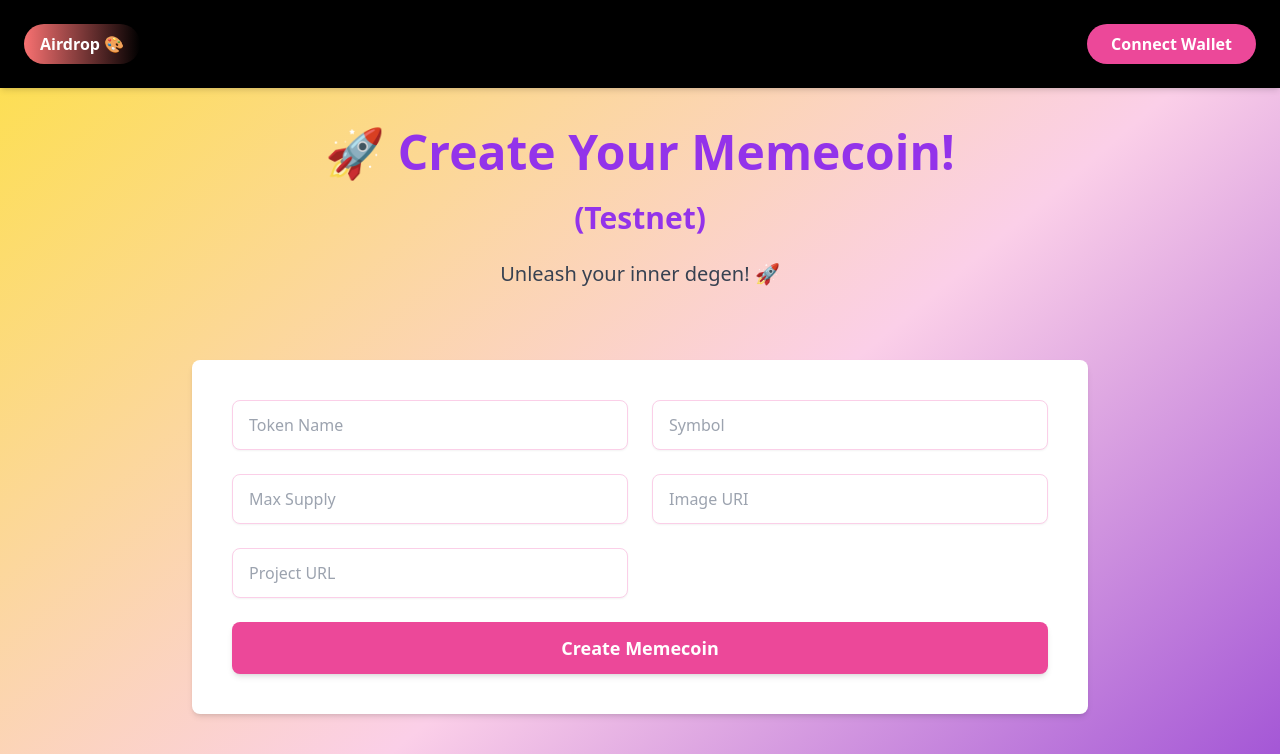
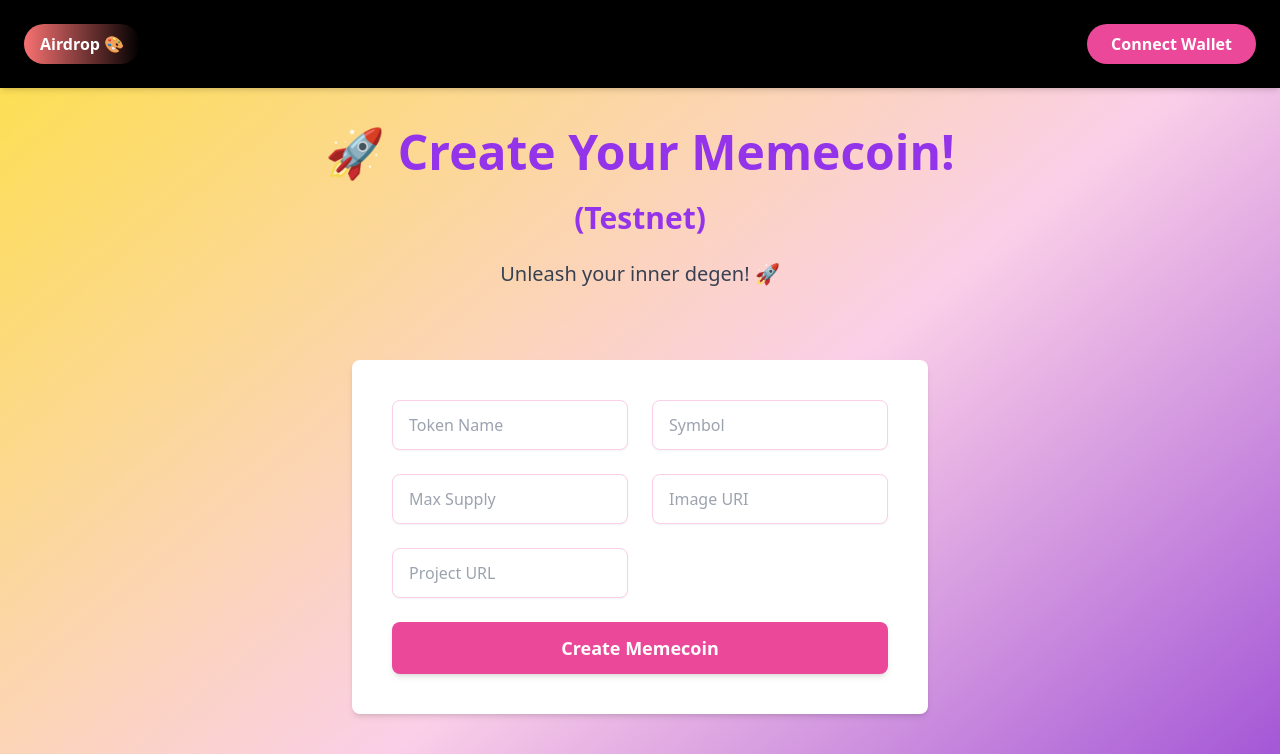
Before and after one commit to SNABUR/SupraSpike, a Next.js app: page /memefactory in a window 1280 px wide. Shown: the top 754 px of the page. Built offline with nearby package versions, Linux system fonts and the light colour scheme.

Commit message:
memefactory testnet

```diff
--- a/app/memefactory/page.tsx
+++ b/app/memefactory/page.tsx
@@ -214,7 +214,7 @@ export default function Memefactory() {
       </section>
 
       {/* Form Section */}
-      <section className="w-full max-w-4xl mt-10 bg-white rounded-lg shadow-md p-6 md:p-10">
+      <section className="w-full max-w-xl mt-10 bg-white rounded-lg shadow-md p-6 md:p-10">
         <div className="grid grid-cols-1 md:grid-cols-2 gap-6">
           <input
             type="text"
```
